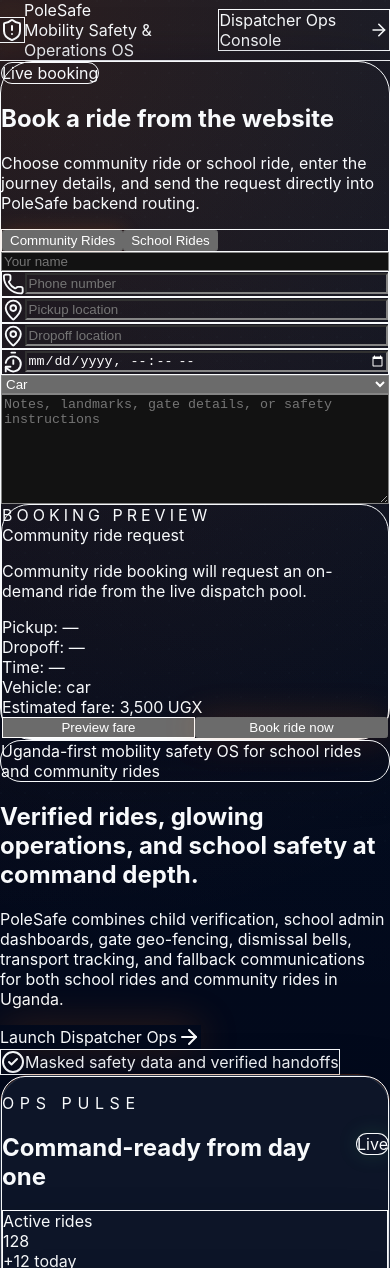
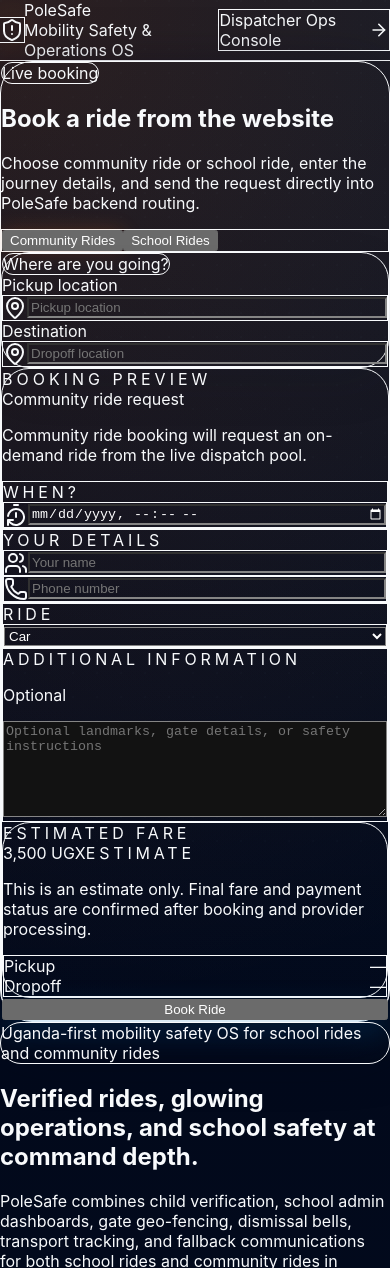
Before and after one commit to hassankavuma-prog/polesafe, a Next.js app: page / in a window 390 px wide. Shown: the top 1268 px of the page. Built offline with nearby package versions, Linux system fonts and the light colour scheme.

Commit message:
feat: redesign PoleSafe homepage and booking experience

```diff
--- a/app/page.tsx
+++ b/app/page.tsx
@@ -199,58 +199,136 @@
           </div>
         </div>
 
-        <div className="mt-5 grid gap-4 lg:grid-cols-[1.1fr_0.9fr]">
-          <div className="grid gap-4 md:grid-cols-2">
-            <input className="rounded-2xl border border-white/10 bg-slate-950/70 px-4 py-3 text-sm text-white outline-none placeholder:text-slate-500" placeholder="Your name" value={form.name} onChange={(e) => setForm((f) => ({ ...f, name: e.target.value }))} />
-            <div className="flex items-center gap-3 rounded-2xl border border-white/10 bg-slate-950/70 px-4 py-3 text-sm text-white"><Phone className="h-4 w-4 text-orange-300" /><input className="w-full bg-transparent outline-none placeholder:text-slate-500" placeholder="Phone number" value={form.phone} onChange={(e) => setForm((f) => ({ ...f, phone: e.target.value }))} /></div>
-            <div className="flex items-center gap-3 rounded-2xl border border-white/10 bg-slate-950/70 px-4 py-3 text-sm text-white"><MapPin className="h-4 w-4 text-sky-300" /><input className="w-full bg-transparent outline-none placeholder:text-slate-500" placeholder={mode === 'school' ? 'Pickup point / home' : 'Pickup location'} value={form.pickup} onChange={(e) => setForm((f) => ({ ...f, pickup: e.target.value }))} /></div>
-            <div className="flex items-center gap-3 rounded-2xl border border-white/10 bg-slate-950/70 px-4 py-3 text-sm text-white"><MapPin className="h-4 w-4 text-emerald-300" /><input className="w-full bg-transparent outline-none placeholder:text-slate-500" placeholder={mode === 'school' ? 'School / dropoff destination' : 'Dropoff location'} value={form.dropoff} onChange={(e) => setForm((f) => ({ ...f, dropoff: e.target.value }))} /></div>
-            <div className="flex items-center gap-3 rounded-2xl border border-white/10 bg-slate-950/70 px-4 py-3 text-sm text-white"><TimerReset className="h-4 w-4 text-violet-300" /><input className="w-full bg-transparent outline-none placeholder:text-slate-500" type="datetime-local" value={form.rideTime} onChange={(e) => setForm((f) => ({ ...f, rideTime: e.target.value }))} /></div>
-            <select className="rounded-2xl border border-white/10 bg-slate-950/70 px-4 py-3 text-sm text-white outline-none" value={form.vehicleType} onChange={(e) => setForm((f) => ({ ...f, vehicleType: e.target.value }))}>
-              <option value="car">Car</option>
-              <option value="boda">Boda Boda</option>
-              <option value="bus">Bus</option>
-              <option value="taxi">Taxi</option>
-            </select>
-            {mode === 'school' && <input className="rounded-2xl border border-white/10 bg-slate-950/70 px-4 py-3 text-sm text-white outline-none placeholder:text-slate-500 md:col-span-2" placeholder="Child name / school name" value={form.childName || form.schoolName} onChange={(e) => setForm((f) => ({ ...f, childName: e.target.value, schoolName: e.target.value }))} />}
-            <textarea className="min-h-[110px] rounded-2xl border border-white/10 bg-slate-950/70 px-4 py-3 text-sm text-white outline-none placeholder:text-slate-500 md:col-span-2" placeholder="Notes, landmarks, gate details, or safety instructions" value={form.notes} onChange={(e) => setForm((f) => ({ ...f, notes: e.target.value }))} />
+        <div className="mt-5 grid gap-5 lg:grid-cols-[1.05fr_0.95fr]">
+          <div className="rounded-[1.75rem] border border-slate-200 bg-white p-5 shadow-[0_18px_50px_rgba(15,23,42,0.08)] sm:p-6">
+            <div className="inline-flex items-center gap-2 rounded-full border border-sky-200 bg-sky-50 px-3 py-1 text-xs font-medium text-sky-700">Where are you going?</div>
+
+            <div className="mt-4 grid gap-4 md:grid-cols-2">
+              <label className="block">
+                <span className="mb-2 block text-sm font-medium text-slate-700">Pickup location</span>
+                <div className="flex items-center gap-3 rounded-2xl border border-slate-200 bg-slate-50 px-4 py-3 text-sm text-slate-900 transition focus-within:border-sky-400 focus-within:ring-2 focus-within:ring-sky-200">
+                  <MapPin className="h-4 w-4 shrink-0 text-sky-500" />
+                  <input className="w-full bg-transparent outline-none placeholder:text-slate-400" placeholder={mode === 'school' ? 'Home, stage, or pickup point' : 'Pickup location'} value={form.pickup} onChange={(e) => setForm((f) => ({ ...f, pickup: e.target.value }))} />
+                </div>
+              </label>
+
+              <label className="block">
+                <span className="mb-2 block text-sm font-medium text-slate-700">Destination</span>
+                <div className="flex items-center gap-3 rounded-2xl border border-slate-200 bg-slate-50 px-4 py-3 text-sm text-slate-900 transition focus-within:border-sky-400 focus-within:ring-2 focus-within:ring-sky-200">
+                  <MapPin className="h-4 w-4 shrink-0 text-emerald-500" />
+                  <input className="w-full bg-transparent outline-none placeholder:text-slate-400" placeholder={mode === 'school' ? 'School or dropoff destination' : 'Dropoff location'} value={form.dropoff} onChange={(e) => setForm((f) => ({ ...f, dropoff: e.target.value }))} />
+                </div>
+              </label>
+            </div>
           </div>
 
           <div className="rounded-[1.75rem] border border-white/10 bg-white/[0.04] p-5">
             <div className="text-xs uppercase tracking-[0.25em] text-slate-500">Booking preview</div>
             <div className="mt-3 text-lg font-semibold text-white">{mode === 'school' ? 'School ride request' : 'Community ride request'}</div>
             <p className="mt-2 text-sm text-slate-300">{routeHint}</p>
-            <div className="mt-4 space-y-2 text-sm text-slate-300">
-              <div>Pickup: {form.pickup || '—'}</div>
-              <div>Dropoff: {form.dropoff || '—'}</div>
-              <div>Time: {form.rideTime || '—'}</div>
-              <div>Vehicle: {form.vehicleType}</div>
-              <div>Estimated fare: {(farePreview || estimateFare).toLocaleString()} UGX</div>
+
+            <div className="mt-4 grid gap-4">
+              <section className="rounded-2xl border border-slate-200 bg-white p-4 text-slate-700 shadow-sm">
+                <div className="text-xs font-semibold uppercase tracking-[0.24em] text-slate-500">When?</div>
+                <div className="mt-2 flex items-center gap-3 rounded-xl border border-slate-200 bg-slate-50 px-4 py-3 text-slate-900 transition focus-within:border-sky-400 focus-within:ring-2 focus-within:ring-sky-200">
+                  <TimerReset className="h-4 w-4 shrink-0 text-sky-500" />
+                  <input className="w-full bg-transparent outline-none placeholder:text-slate-400" type="datetime-local" value={form.rideTime} onChange={(e) => setForm((f) => ({ ...f, rideTime: e.target.value }))} />
+                </div>
+              </section>
+
+              <section className="rounded-2xl border border-slate-200 bg-white p-4 text-slate-700 shadow-sm">
+                <div className="text-xs font-semibold uppercase tracking-[0.24em] text-slate-500">Your details</div>
+                <div className="mt-2 grid gap-3 md:grid-cols-2">
+                  <div className="flex items-center gap-3 rounded-xl border border-slate-200 bg-slate-50 px-4 py-3 text-slate-900 transition focus-within:border-sky-400 focus-within:ring-2 focus-within:ring-sky-200">
+                    <Users className="h-4 w-4 shrink-0 text-sky-500" />
+                    <input className="w-full bg-transparent outline-none placeholder:text-slate-400" placeholder="Your name" value={form.name} onChange={(e) => setForm((f) => ({ ...f, name: e.target.value }))} />
+                  </div>
+                  <div className="flex items-center gap-3 rounded-xl border border-slate-200 bg-slate-50 px-4 py-3 text-slate-900 transition focus-within:border-sky-400 focus-within:ring-2 focus-within:ring-sky-200">
+                    <Phone className="h-4 w-4 shrink-0 text-sky-500" />
+                    <input className="w-full bg-transparent outline-none placeholder:text-slate-400" placeholder="Phone number" value={form.phone} onChange={(e) => setForm((f) => ({ ...f, phone: e.target.value }))} />
+                  </div>
+                </div>
+              </section>
+
+              <section className="rounded-2xl border border-slate-200 bg-white p-4 text-slate-700 shadow-sm">
+                <div className="text-xs font-semibold uppercase tracking-[0.24em] text-slate-500">Ride</div>
+                <div className="mt-2 rounded-xl border border-slate-200 bg-slate-50 px-4 py-3 text-slate-900 transition focus-within:border-sky-400 focus-within:ring-2 focus-within:ring-sky-200">
+                  <select className="w-full bg-transparent text-sm outline-none" value={form.vehicleType} onChange={(e) => setForm((f) => ({ ...f, vehicleType: e.target.value }))}>
+                    <option value="car">Car</option>
+                    <option value="boda">Boda Boda</option>
+                    <option value="bus">Bus</option>
+                    <option value="taxi">Taxi</option>
+                  </select>
+                </div>
+              </section>
+
+              <section className="rounded-2xl border border-slate-200 bg-white p-4 text-slate-700 shadow-sm">
+                <div className="text-xs font-semibold uppercase tracking-[0.24em] text-slate-500">Additional information</div>
+                <p className="mt-1 text-xs text-slate-500">Optional</p>
+                <textarea className="mt-2 min-h-[96px] w-full rounded-xl border border-slate-200 bg-slate-50 px-4 py-3 text-sm text-slate-900 outline-none placeholder:text-slate-400 transition focus:border-sky-400 focus:ring-2 focus:ring-sky-200" placeholder="Optional landmarks, gate details, or safety instructions" value={form.notes} onChange={(e) => setForm((f) => ({ ...f, notes: e.target.value }))} />
+              </section>
+
+              {mode === 'school' && (
+                <section className="rounded-2xl border border-sky-200 bg-sky-50 p-4 text-slate-700 shadow-sm">
+                  <div className="flex items-center gap-2 text-sm font-semibold text-sky-800">
+                    <School className="h-4 w-4" /> School ride details
+                  </div>
+                  <div className="mt-3 grid gap-3 md:grid-cols-2">
+                    <input className="rounded-xl border border-sky-200 bg-white px-4 py-3 text-sm text-slate-900 outline-none placeholder:text-slate-400 focus:border-sky-400 focus:ring-2 focus:ring-sky-200" placeholder="Child name / school name" value={form.childName || form.schoolName} onChange={(e) => setForm((f) => ({ ...f, childName: e.target.value, schoolName: e.target.value }))} />
+                    <div className="rounded-xl border border-sky-200 bg-white px-4 py-3 text-xs leading-5 text-sky-800">Verified handoffs, school coordination, and child safety details stay in this section.</div>
+                  </div>
+                </section>
+              )}
             </div>
-            <div className="mt-5 grid grid-cols-2 gap-3">
-              <button onClick={previewFare} className="inline-flex items-center justify-center gap-2 rounded-2xl border border-white/10 bg-white/5 px-5 py-3 text-sm font-semibold text-white transition hover:bg-white/10">Preview fare</button>
-              <button onClick={submitBooking} disabled={status === 'submitting'} className="inline-flex items-center justify-center gap-2 rounded-2xl bg-orange-500 px-5 py-3 text-sm font-semibold text-white shadow-[0_0_35px_rgba(249,115,22,0.20)] transition hover:bg-orange-400 disabled:cursor-not-allowed disabled:opacity-70">
-                {status === 'submitting' ? 'Submitting...' : 'Book ride now'}
+
+            <section className="mt-4 rounded-[1.75rem] border border-sky-200 bg-sky-50 p-5 text-slate-700 shadow-sm sm:p-6">
+              <div className="text-xs font-semibold uppercase tracking-[0.24em] text-slate-500">Estimated fare</div>
+              <div className="mt-2 flex items-end gap-3">
+                <div className="text-4xl font-semibold tracking-tight text-slate-900 sm:text-5xl">{(farePreview || estimateFare).toLocaleString()} UGX</div>
+                <div className="pb-1 text-xs font-medium uppercase tracking-[0.24em] text-sky-700">Estimate</div>
+              </div>
+              <p className="mt-2 max-w-md text-sm text-slate-600">This is an estimate only. Final fare and payment status are confirmed after booking and provider processing.</p>
+              <div className="mt-4 grid gap-2 rounded-2xl border border-sky-100 bg-white px-4 py-3 text-sm text-slate-600 sm:grid-cols-2">
+                <div className="flex items-center justify-between gap-3"><span>Pickup</span><span className="font-medium text-slate-900">{form.pickup || '—'}</span></div>
+                <div className="flex items-center justify-between gap-3"><span>Dropoff</span><span className="font-medium text-slate-900">{form.dropoff || '—'}</span></div>
+              </div>
+            </section>
+            <div className="mt-5">
+              <button onClick={submitBooking} disabled={status === 'submitting'} className="inline-flex w-full items-center justify-center gap-2 rounded-2xl bg-sky-600 px-5 py-4 text-base font-semibold text-white shadow-[0_12px_30px_rgba(2,132,199,0.25)] transition hover:bg-sky-500 active:scale-[0.99] focus-visible:outline-none focus-visible:ring-2 focus-visible:ring-sky-300 focus-visible:ring-offset-2 focus-visible:ring-offset-transparent disabled:cursor-not-allowed disabled:opacity-70">
+                {status === 'submitting' ? 'Submitting...' : 'Book Ride'}
               </button>
             </div>
-            {result && <div className={`mt-4 rounded-2xl border px-4 py-3 text-sm ${status === 'done' ? 'border-emerald-500/20 bg-emerald-500/10 text-emerald-200' : 'border-red-500/20 bg-red-500/10 text-red-200'}`}>{result}</div>}
+            {result && (
+              <div className={`mt-4 rounded-2xl border px-4 py-4 text-sm ${status === 'done' ? 'border-emerald-500/20 bg-emerald-50 text-emerald-800' : 'border-amber-500/20 bg-amber-50 text-amber-800'}`}>
+                <div className="flex items-start gap-3">
+                  <div className={`mt-0.5 h-2.5 w-2.5 rounded-full ${status === 'done' ? 'bg-emerald-500' : 'bg-amber-500'}`} />
+                  <div className="min-w-0">
+                    <div className="font-semibold text-slate-900">{status === 'done' ? 'Booking confirmed' : 'Booking update'}</div>
+                    <div className="mt-1 leading-6 text-slate-700">{result}</div>
+                  </div>
+                </div>
+              </div>
+            )}
             {bookingMeta.rideId && status === 'done' && (
-              <div className="mt-3 rounded-2xl border border-white/10 bg-slate-950/70 px-4 py-3 text-xs text-slate-300">
-                <div>Booking ID: {bookingMeta.rideId}</div>
-                {bookingMeta.flwRef && <div>Payment Ref: {bookingMeta.flwRef}</div>}
-                <div className="mt-2">
-                  <Link href="/ride/tracker" className="text-sky-300 underline">Open live tracker</Link>
+              <div className="mt-3 rounded-2xl border border-emerald-200 bg-white px-4 py-4 text-sm text-slate-700 shadow-sm">
+                <div className="font-semibold text-emerald-800">Track Ride</div>
+                <div className="mt-2 space-y-1 text-slate-600">
+                  <div>Booking ID: <span className="font-medium text-slate-900">{bookingMeta.rideId}</span></div>
+                  {bookingMeta.flwRef && <div>Payment Ref: <span className="font-medium text-slate-900">{bookingMeta.flwRef}</span></div>}
+                  <div className="inline-flex items-center rounded-full bg-amber-100 px-2.5 py-1 text-xs font-medium text-amber-800">Payment support: MTN MoMo / Airtel Money where available</div>
+                </div>
+                <div className="mt-3">
+                  <Link href="/ride/tracker" className="inline-flex items-center justify-center rounded-2xl bg-emerald-600 px-4 py-2.5 text-sm font-semibold text-white transition hover:bg-emerald-500">Open live tracker</Link>
                 </div>
               </div>
             )}
             {status === 'done' && (
-              <div className="mt-3 rounded-2xl border border-emerald-500/20 bg-emerald-500/10 px-4 py-3 text-xs text-emerald-200">
+              <div className="mt-3 rounded-2xl border border-emerald-200 bg-emerald-50 px-4 py-3 text-sm text-emerald-800">
                 <div>Next step: keep this page open to jump into tracking, or use the tracker link after confirmation.</div>
-                <div className="mt-1">Payment support: MTN MoMo / Airtel Money where available.</div>
               </div>
             )}
             {status === 'done' && mode === 'school' && (
-              <div className="mt-3 rounded-2xl border border-sky-500/20 bg-sky-500/10 px-4 py-3 text-xs text-sky-200">
+              <div className="mt-3 rounded-2xl border border-sky-200 bg-sky-50 px-4 py-3 text-sm text-sky-800">
                 School rides will follow arrival-only safe-word reveal, gate checks, and dispatcher approval rules.
               </div>
             )}
```
